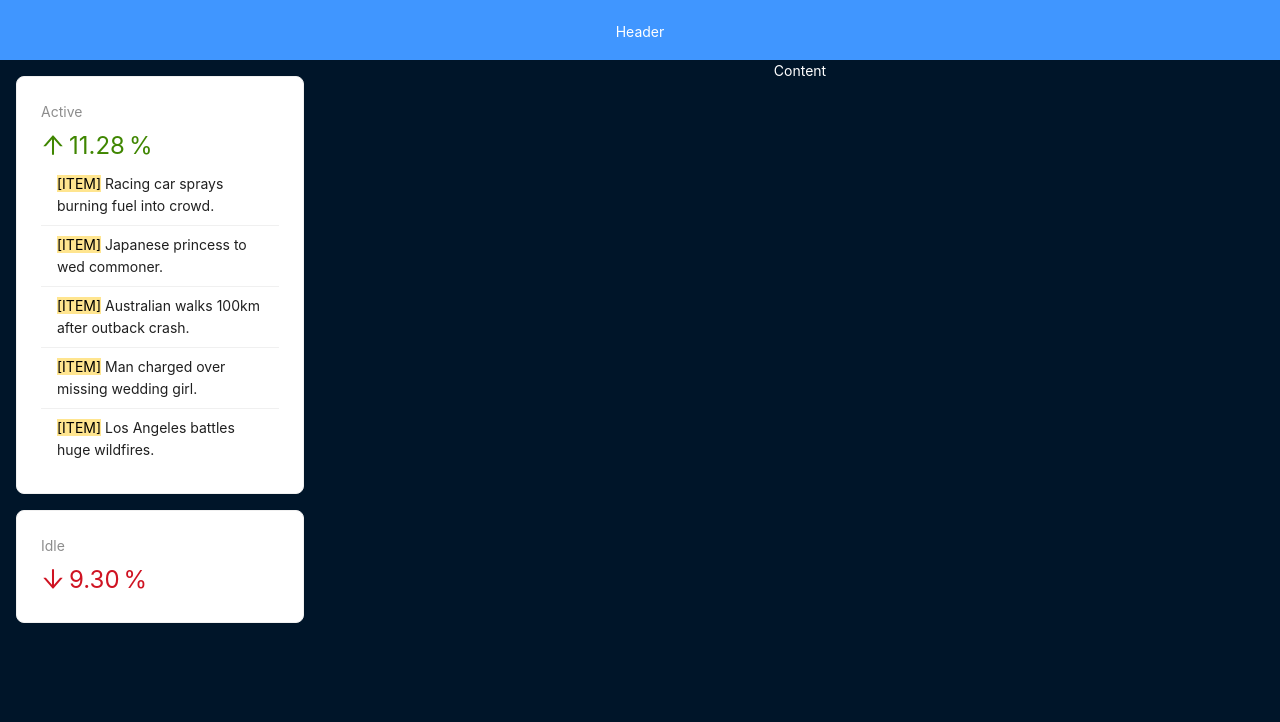
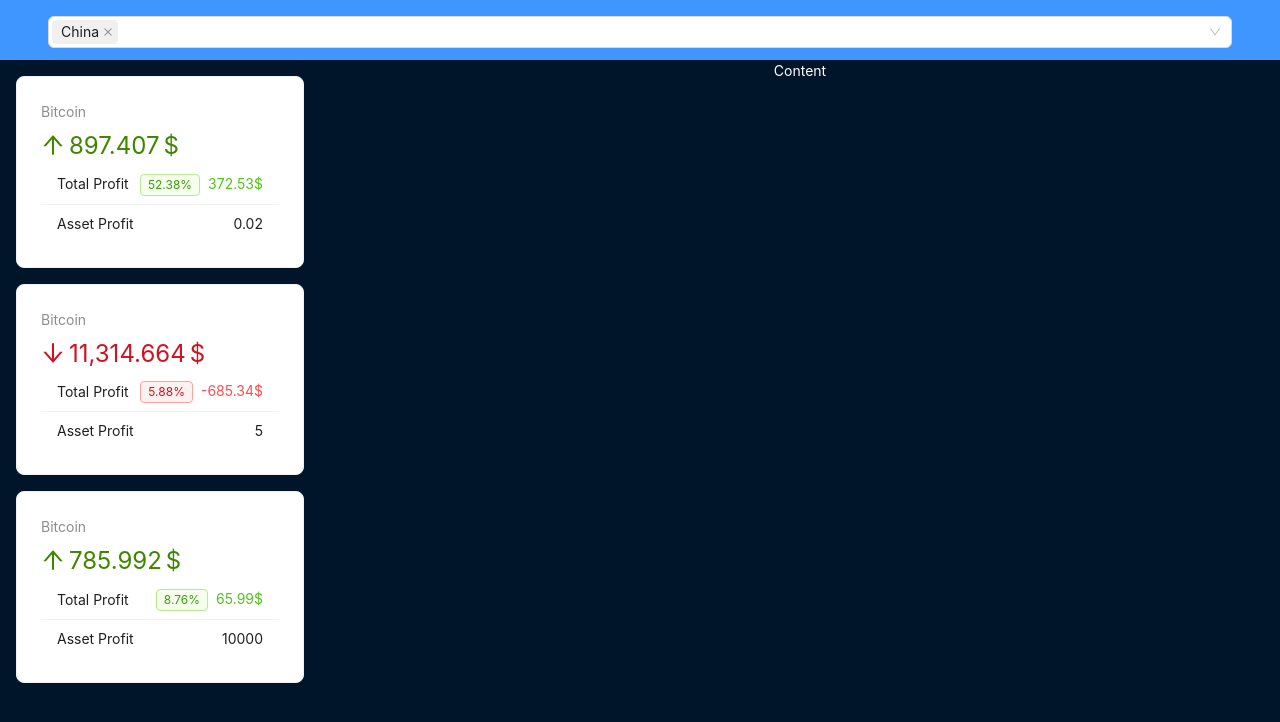
Before and after one commit to SergeyBaranov/DailyJS, a React (Vite) app in the folder ReactCoinProject/finance-coin-react-vite/: page / in a window 1280 px wide. Shown: the top 722 px of the page. Built offline with nearby package versions, Linux system fonts and the light colour scheme.

Commit message:
added cards, migtaed logic, start with coin select in header

```diff
--- a/ReactCoinProject/finance-coin-react-vite/src/App.jsx
+++ b/ReactCoinProject/finance-coin-react-vite/src/App.jsx
@@ -1,16 +1,10 @@
-import { Layout } from 'antd';
-import  AppHeader  from './components/layout/AppHeader';
-import  AppSider  from './components/layout/AppSider';
-import  AppContent  from './components/layout/AppContent';
+import  {CryptoContextProvider}  from './context/СryptoContext';
+import AppLayout from './components/layout/AppLayout';
 
 export default function App() {
   return (
-    <Layout>
-      <AppHeader />
-      <Layout>
-        <AppSider />
-        <AppContent />
-      </Layout>
-    </Layout>
+    <CryptoContextProvider>
+      <AppLayout />
+    </CryptoContextProvider>
   )
 }
--- a/ReactCoinProject/finance-coin-react-vite/src/api.js
+++ b/ReactCoinProject/finance-coin-react-vite/src/api.js
@@ -4,7 +4,7 @@ export function fetchfakeCrypto() {
   return new Promise((resolve) => {
     setTimeout(() => {
       resolve(cryptoData);
-    }, 2000);
+    }, 1000);
   });
 }
 
--- a/ReactCoinProject/finance-coin-react-vite/src/components/layout/AppHeader.jsx
+++ b/ReactCoinProject/finance-coin-react-vite/src/components/layout/AppHeader.jsx
@@ -1,4 +1,4 @@
-import { Layout } from 'antd';
+import { Layout, Select, Space } from 'antd';
 
 const headerStyle = {
   textAlign: 'center',
@@ -9,8 +9,56 @@ const headerStyle = {
   backgroundColor: '#4096ff',
 };
 
+const handleChange = (value) => {
+  console.log(`selected ${value}`);
+};
+
+const options = [
+  {
+    label: 'China',
+    value: 'china',
+    emoji: '🇨🇳',
+    desc: 'China (中国)',
+  },
+  {
+    label: 'USA',
+    value: 'usa',
+    emoji: '🇺🇸',
+    desc: 'USA (美国)',
+  },
+  {
+    label: 'Japan',
+    value: 'japan',
+    emoji: '🇯🇵',
+    desc: 'Japan (日本)',
+  },
+  {
+    label: 'Korea',
+    value: 'korea',
+    emoji: '🇰🇷',
+    desc: 'Korea (韩国)',
+  },
+];
+
 export default function AppHeader() {
   return (
-    <Layout.Header style={headerStyle}>Header</Layout.Header>
+    <Layout.Header style={headerStyle}>
+      <Select
+        mode="multiple"
+        style={{ width: '100%' }}
+        placeholder="select one country"
+        defaultValue={['china']}
+        onChange={handleChange}
+        options={options}
+        optionRender={(option) => (
+          <Space>
+            <span role="img" aria-label={option.data.label}>
+              {option.data.emoji}
+            </span>
+            {option.data.desc}
+          </Space>
+        )}
+      />
+    </Layout.Header>
   )
 }
--- /dev/null
+++ b/ReactCoinProject/finance-coin-react-vite/src/components/layout/AppLayout.jsx
@@ -0,0 +1,25 @@
+import { Layout, Spin } from 'antd';
+import  AppHeader  from './AppHeader';
+import  AppSider  from './AppSider';
+import  AppContent  from './AppContent';
+import { useContext } from 'react';
+import CryptoContext from '../../context/СryptoContext';
+
+export default function AppLayout() {
+
+  const { loading } = useContext(CryptoContext);
+
+  if (loading) {
+    return <Spin fullscreen />;
+  }
+
+  return (
+    <Layout>
+      <AppHeader />
+      <Layout>
+        <AppSider />
+        <AppContent />
+      </Layout>
+    </Layout>
+  )
+}
--- a/ReactCoinProject/finance-coin-react-vite/src/components/layout/AppSider.jsx
+++ b/ReactCoinProject/finance-coin-react-vite/src/components/layout/AppSider.jsx
@@ -1,76 +1,57 @@
-import {Layout, Card, Statistic, List, Typography, Spin } from 'antd';
+import {Layout, Card, Statistic, List, Typography, Tag } from 'antd';
 import  {ArrowUpOutlined, ArrowDownOutlined} from '@ant-design/icons';
-import { useEffect } from 'react';
-import { fetchfakeCrypto } from '../../api';
-import { fetchFakeCryptoAssets } from '../../api';
-import { useState } from 'react';
+import {capitalizeFirstLetter} from '../../utils';
+import { useContext } from 'react';
+import CryptoContext from '../../context/СryptoContext';
 
 const siderStyle = {
   padding: '16px',
 };
 
-const data = [
-  'Racing car sprays burning fuel into crowd.',
-  'Japanese princess to wed commoner.',
-  'Australian walks 100km after outback crash.',
-  'Man charged over missing wedding girl.',
-  'Los Angeles battles huge wildfires.',
-];
+export default function AppSider() {
+  const { assets } = useContext(CryptoContext);
 
-
-export default function AppSider () {
-  const [loading, setLoading] = useState(false); //индикатор загрузки, т.к. загрузка идет 2 секунды
-  const [cryptoData, setCryptoData] = useState([]); //массив с информацией про крус и т.д.
-  const [assets, setAssets] = useState([]); // сколько и какая крипта есть у пользователя
-
-  useEffect(() => {
-    setLoading(true); //начали загрузку
-    async function preload() {
-      const {result} = await fetchfakeCrypto();
-      const assets = await fetchFakeCryptoAssets();
-
-      setAssets(assets);
-      setCryptoData(result);
-      setLoading(false);//загрузка закончилась
-    }
-    preload();
-  }, []);
-
-  if (loading) {
-    return <Spin fullscreen />;
-  }
 
   return (
     <Layout.Sider width="25%" style={siderStyle}>
-      <Card style={{ marginBottom: 16 }}>
+      {assets.map((asset) => (
+        <Card key={asset.id} style={{ marginBottom: 16 }}>
           <Statistic
-          title="Active"
-          value={11.28}
-          precision={2}
-          valueStyle={{ color: '#3f8600' }}
-          prefix={<ArrowUpOutlined />}
-          suffix="%"
+            title={capitalizeFirstLetter(asset.id)}
+            value={asset.totalAmount}
+            precision={3}
+            valueStyle={{ color:  asset.grow ? '#3f8600' : '#cf1322'}}
+            prefix={ asset.grow ? <ArrowUpOutlined /> : <ArrowDownOutlined />}
+            suffix="$"
           />
           <List
-          dataSource={data}
+            dataSource={[
+              {title: 'Total Profit', value: asset.totalProfit, withTag: true},
+              {title: 'Asset Profit', value: asset.amount, isPlain: true},
+              // {title: 'Difference', value: asset.growPercent}
+            ]}
             renderItem={(item) => (
               <List.Item>
-              <Typography.Text mark>[ITEM]</Typography.Text> {item}
+                <span>{item.title}</span>
+                <span>
+                  {item.withTag && (
+                      <Tag color={asset.grow ? 'green' : 'red'} >
+                        {asset.growPercent}%
+                      </Tag>
+                    )}
+                  {item.isPlain && item.value }
+                  {!item.isPlain && (
+                    <Typography.Text type={asset.grow ? "success" : "danger"}>
+                      {item.value.toFixed(2)}$
+                    </Typography.Text>
+                  )}
+                </span>
               </List.Item>
             )}
             size='small'
           />
         </Card>
-      <Card>
-        <Statistic
-          title="Idle"
-          value={9.3}
-          precision={2}
-          valueStyle={{ color: '#cf1322' }}
-          prefix={<ArrowDownOutlined />}
-          suffix="%"
-        />
-      </Card>
+      ))}
     </Layout.Sider>
-  )
+  );
 }
--- /dev/null
+++ b/ReactCoinProject/finance-coin-react-vite/src/context/СryptoContext.jsx
@@ -0,0 +1,50 @@
+import { createContext } from "react";
+import { useEffect, useState } from 'react';
+import { fetchfakeCrypto, fetchFakeCryptoAssets } from '../api';
+import { percentDifference } from '../utils';
+
+const CryptoContext = createContext({
+  assets: [],
+  crypto: [],
+  loading: false,
+});
+
+export function CryptoContextProvider ({children}) {
+
+  const [loading, setLoading] = useState(false); //индикатор загрузки, т.к. загрузка идет 2 секунды
+  const [crypto, setCryptoData] = useState([]); //массив с информацией про крус и т.д.
+  const [assets, setAssets] = useState([]); // сколько и какая крипта есть у пользователя
+
+  useEffect(() => {
+    setLoading(true); //начали загрузку
+    async function preload() {
+      const {result} = await fetchfakeCrypto(); // массив result с информацией про курс  и т.д.
+      const assets = await fetchFakeCryptoAssets();
+
+      setAssets(
+        assets.map(asset => {
+          const coin = result.find ((c) => c.id === asset.id)  //получить данные моенты из массива result по asset_id
+          return {
+            grow: asset.price < coin.price, //был ли рост цены монеты или она упала в стоимости
+            growPercent: percentDifference(asset.price, coin.price), //процент роста или падения
+            totalAmount: asset.amount * coin.price, //общая стоимость монеты
+            totalProfit: asset.amount * coin.price - asset.amount * asset.price, //общая прибыль по монете/ сравниваем сколько стоит сейчас и сколько стоило ранее
+            ...asset,
+            ...result.find(item => item.asset_id === asset.asset_id)
+        };
+      })); // портфолио пользователя
+      setCryptoData(result); //данные с криптобиржи
+      setLoading(false);//загрузка закончилась
+    }
+    preload();
+  }, []);
+
+
+  return (
+    <CryptoContext.Provider value={{loading, crypto, assets}}>
+      {children}
+    </CryptoContext.Provider>
+  )
+}
+
+export default CryptoContext;
--- a/ReactCoinProject/finance-coin-react-vite/src/data.js
+++ b/ReactCoinProject/finance-coin-react-vite/src/data.js
@@ -623,4 +623,10 @@ export const cryptoAssets = [
     price: 2400,
     date: new Date(),
   },
+  {
+    id: 'dogecoin',
+    amount: 10000,
+    price: 0.072,
+    date: new Date(),
+  },
 ]
--- /dev/null
+++ b/ReactCoinProject/finance-coin-react-vite/src/utils.js
@@ -0,0 +1,7 @@
+export function percentDifference (a, b) {
+  return +(100 * Math.abs((a - b) / ((a + b) / 2))).toFixed(2);
+};
+
+export function capitalizeFirstLetter(string) {
+  return string.charAt(0).toUpperCase() + string.slice(1);
+}
```
Lines whose indentation alone changed are shown as unchanged.
